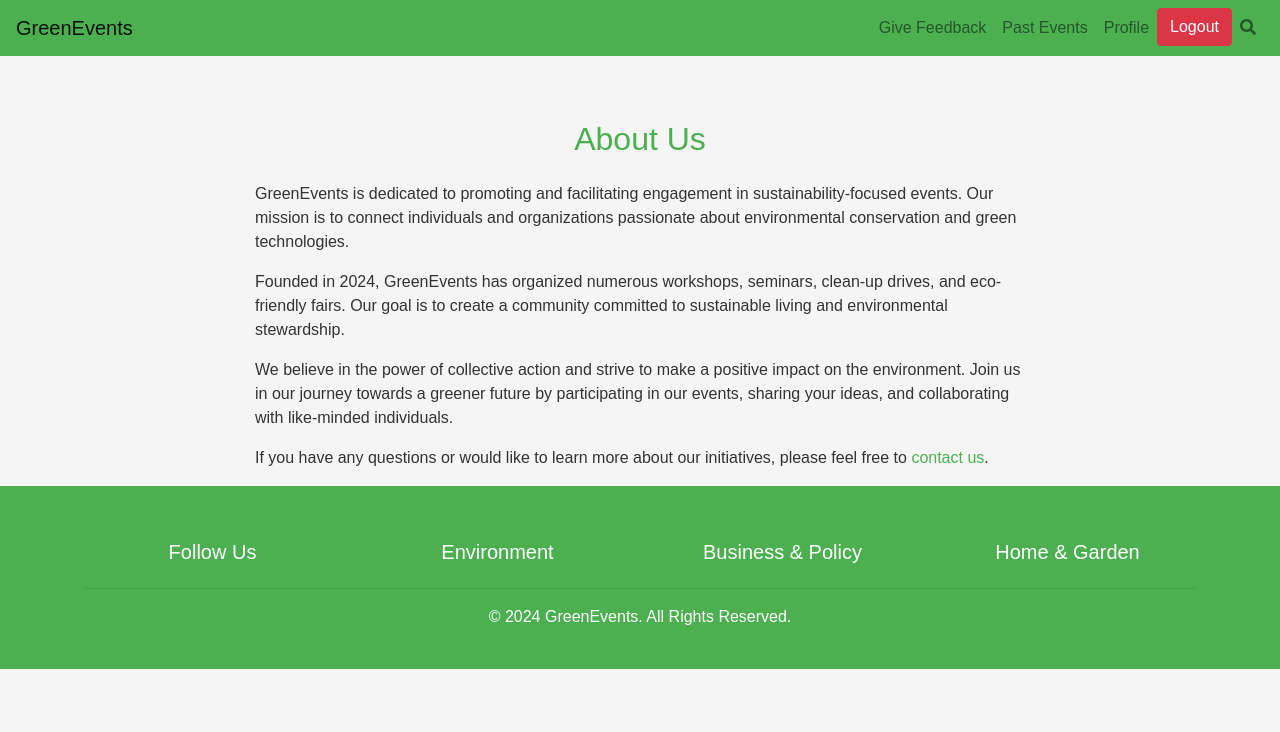
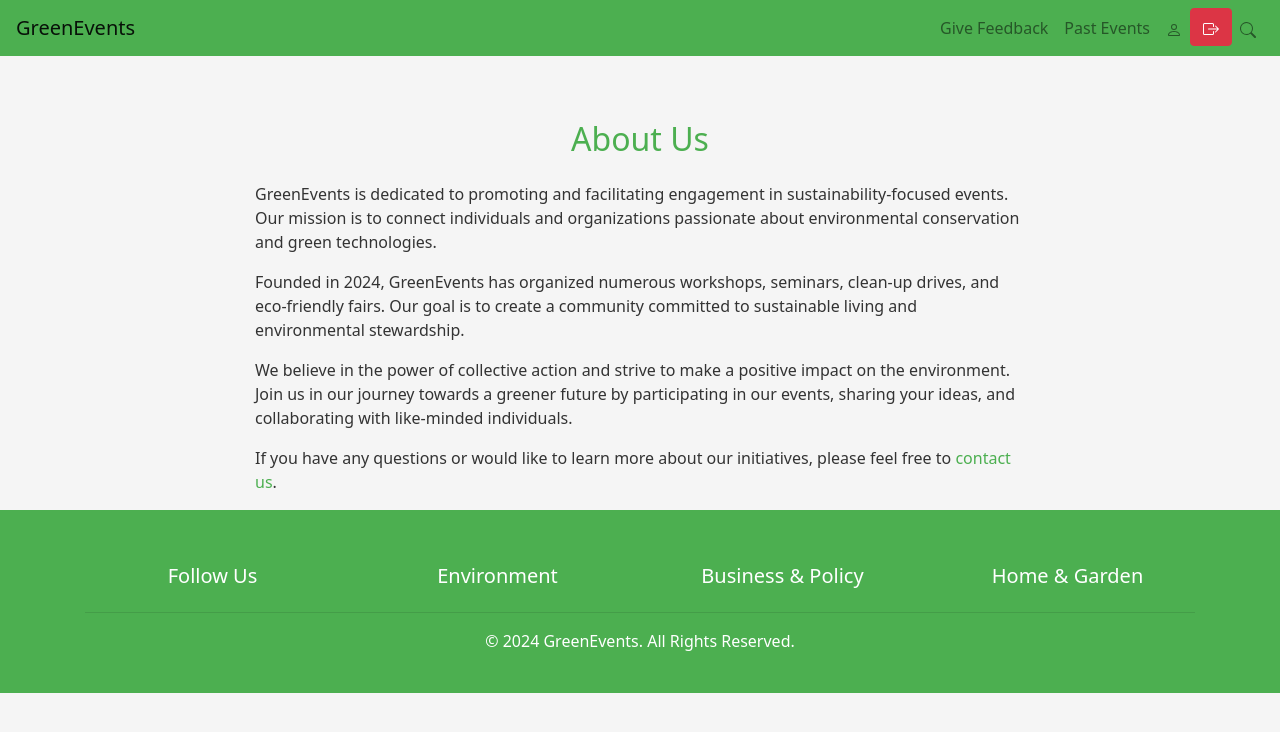
Before and after one commit to SanjayKumarM84/COMP-8347_Green-Events, a Django app: page /about_us/ in a window 1280 px wide. Shown: the top 732 px of the page. Run offline with Django 5.2, Linux system fonts and the light colour scheme; a user stored in the database is signed in; some libraries are stand-ins or nearby versions.

Commit message:
Added Bootstrap UI icons

```diff
--- a/djangoProject/myApp/static/css/style.css
+++ b/djangoProject/myApp/static/css/style.css
@@ -15,7 +15,7 @@
 body {
     background-color: var(--background-color);
     color: var(--text-color);
-    font-family: 'Arial', sans-serif;
+    font-family: 'system-ui', -apple-system;
     display: none;
 }
 
--- a/djangoProject/myApp/templates/base.html
+++ b/djangoProject/myApp/templates/base.html
@@ -25,24 +25,36 @@
                     <a class="nav-link" href="{% url 'user_history' %}">Past Events</a>
                 </li>
                 <li class="nav-item">
-                    <a class="nav-link" href="{% url 'view_profile' %}">Profile</a>
+                    <a class="nav-link" href="{% url 'view_profile' %}"><svg xmlns="http://www.w3.org/2000/svg" width="16" height="16" fill="currentColor" class="bi bi-person" viewBox="0 0 16 16">
+  <path d="M8 8a3 3 0 1 0 0-6 3 3 0 0 0 0 6m2-3a2 2 0 1 1-4 0 2 2 0 0 1 4 0m4 8c0 1-1 1-1 1H3s-1 0-1-1 1-4 6-4 6 3 6 4m-1-.004c-.001-.246-.154-.986-.832-1.664C11.516 10.68 10.289 10 8 10s-3.516.68-4.168 1.332c-.678.678-.83 1.418-.832 1.664z"/>
+</svg></a>
                 </li>
                 <li class="nav-item">
                     <form method="post" action="{% url 'logout' %}" style="display: inline;">
                         {% csrf_token %}
-                        <button type="submit" class="btn btn-danger">Logout</button>
+                        <button type="submit" class="btn btn-danger"><svg xmlns="http://www.w3.org/2000/svg" width="16" height="16" fill="currentColor" class="bi bi-box-arrow-right" viewBox="0 0 16 16">
+  <path fill-rule="evenodd" d="M10 12.5a.5.5 0 0 1-.5.5h-8a.5.5 0 0 1-.5-.5v-9a.5.5 0 0 1 .5-.5h8a.5.5 0 0 1 .5.5v2a.5.5 0 0 0 1 0v-2A1.5 1.5 0 0 0 9.5 2h-8A1.5 1.5 0 0 0 0 3.5v9A1.5 1.5 0 0 0 1.5 14h8a1.5 1.5 0 0 0 1.5-1.5v-2a.5.5 0 0 0-1 0z"/>
+  <path fill-rule="evenodd" d="M15.854 8.354a.5.5 0 0 0 0-.708l-3-3a.5.5 0 0 0-.708.708L14.293 7.5H5.5a.5.5 0 0 0 0 1h8.793l-2.147 2.146a.5.5 0 0 0 .708.708z"/>
+</svg></button>
                     </form>
                 </li>
                 {% else %}
                 <li class="nav-item">
-                    <a class="nav-link" href="{% url 'login' %}">Login</a>
+                    <a class="nav-link" href="{% url 'login' %}"><svg xmlns="http://www.w3.org/2000/svg" width="16" height="16" fill="currentColor" class="bi bi-box-arrow-in-left" viewBox="0 0 16 16">
+  <path fill-rule="evenodd" d="M10 3.5a.5.5 0 0 0-.5-.5h-8a.5.5 0 0 0-.5.5v9a.5.5 0 0 0 .5.5h8a.5.5 0 0 0 .5-.5v-2a.5.5 0 0 1 1 0v2A1.5 1.5 0 0 1 9.5 14h-8A1.5 1.5 0 0 1 0 12.5v-9A1.5 1.5 0 0 1 1.5 2h8A1.5 1.5 0 0 1 11 3.5v2a.5.5 0 0 1-1 0z"/>
+  <path fill-rule="evenodd" d="M4.146 8.354a.5.5 0 0 1 0-.708l3-3a.5.5 0 1 1 .708.708L5.707 7.5H14.5a.5.5 0 0 1 0 1H5.707l2.147 2.146a.5.5 0 0 1-.708.708z"/>
+</svg></a>
                 </li>
                 <li class="nav-item">
                     <a class="nav-link" href="{% url 'register' %}">Signup</a>
                 </li>
                 {% endif %}
                 <li class="nav-item">
-                    <a class="nav-link" href="#" id="searchIcon"><i class="fas fa-search"></i></a>
+                    <a class="nav-link" href="#" id="searchIcon">
+                        <svg xmlns="http://www.w3.org/2000/svg" width="16" height="16" fill="currentColor" class="bi bi-search" viewBox="0 0 16 16">
+                            <path d="M11.742 10.344a6.5 6.5 0 1 0-1.397 1.398h-.001q.044.06.098.115l3.85 3.85a1 1 0 0 0 1.415-1.414l-3.85-3.85a1 1 0 0 0-.115-.1zM12 6.5a5.5 5.5 0 1 1-11 0 5.5 5.5 0 0 1 11 0"/>
+                        </svg>
+                    </a>
                 </li>
             </ul>
         </div>
@@ -54,7 +66,9 @@
                 <input class="form-control mr-sm-2" type="search" placeholder="Search" aria-label="Search" name="q">
                 <input class="form-control mr-sm-2" type="date" placeholder="Date" name="date">
                 <input class="form-control mr-sm-2" type="text" placeholder="Location" name="location">
-                <button class="btn btn-outline-success my-2 my-sm-0" type="submit">Search</button>
+                <button class="btn btn-outline-success my-2 my-sm-0" type="submit"><svg xmlns="http://www.w3.org/2000/svg" width="16" height="16" fill="currentColor" class="bi bi-search" viewBox="0 0 16 16">
+                            <path d="M11.742 10.344a6.5 6.5 0 1 0-1.397 1.398h-.001q.044.06.098.115l3.85 3.85a1 1 0 0 0 1.415-1.414l-3.85-3.85a1 1 0 0 0-.115-.1zM12 6.5a5.5 5.5 0 1 1-11 0 5.5 5.5 0 0 1 11 0"/>
+                        </svg></button>
             </form>
         </div>
         {% block content %}
@@ -67,9 +81,15 @@
                 <div class="col-md-3">
                     <h5 class="footer-heading">Follow Us</h5>
                     <div class="footer-links">
-                        <a href="/socials/" class="social-icon"><img src="{% static 'images/facebook.png' %}" alt="Facebook"></a>
-                        <a href="/socials/" class="social-icon"><img src="{% static 'images/instagram.png' %}" alt="Instagram"></a>
-                        <a href="/socials/" class="social-icon"><img src="{% static 'images/pinterest.png' %}" alt="Pinterest"></a>
+                       <a href="/socials/" class="social-icon"> <svg xmlns="http://www.w3.org/2000/svg" width="16" height="16" fill="currentColor" class="bi bi-twitter-x" viewBox="0 0 16 16">
+  <path d="M12.6.75h2.454l-5.36 6.142L16 15.25h-4.937l-3.867-5.07-4.425 5.07H.316l5.733-6.57L0 .75h5.063l3.495 4.633L12.601.75Zm-.86 13.028h1.36L4.323 2.145H2.865z"/>
+</svg></a>
+                        <a href="/socials/" class="social-icon"><svg xmlns="http://www.w3.org/2000/svg" width="16" height="16" fill="currentColor" class="bi bi-facebook" viewBox="0 0 16 16">
+  <path d="M16 8.049c0-4.446-3.582-8.05-8-8.05C3.58 0-.002 3.603-.002 8.05c0 4.017 2.926 7.347 6.75 7.951v-5.625h-2.03V8.05H6.75V6.275c0-2.017 1.195-3.131 3.022-3.131.876 0 1.791.157 1.791.157v1.98h-1.009c-.993 0-1.303.621-1.303 1.258v1.51h2.218l-.354 2.326H9.25V16c3.824-.604 6.75-3.934 6.75-7.951"/>
+</svg></a>
+                        <a href="/socials/" class="social-icon"><svg xmlns="http://www.w3.org/2000/svg" width="16" height="16" fill="currentColor" class="bi bi-instagram" viewBox="0 0 16 16">
+  <path d="M8 0C5.829 0 5.556.01 4.703.048 3.85.088 3.269.222 2.76.42a3.9 3.9 0 0 0-1.417.923A3.9 3.9 0 0 0 .42 2.76C.222 3.268.087 3.85.048 4.7.01 5.555 0 5.827 0 8.001c0 2.172.01 2.444.048 3.297.04.852.174 1.433.372 1.942.205.526.478.972.923 1.417.444.445.89.719 1.416.923.51.198 1.09.333 1.942.372C5.555 15.99 5.827 16 8 16s2.444-.01 3.298-.048c.851-.04 1.434-.174 1.943-.372a3.9 3.9 0 0 0 1.416-.923c.445-.445.718-.891.923-1.417.197-.509.332-1.09.372-1.942C15.99 10.445 16 10.173 16 8s-.01-2.445-.048-3.299c-.04-.851-.175-1.433-.372-1.941a3.9 3.9 0 0 0-.923-1.417A3.9 3.9 0 0 0 13.24.42c-.51-.198-1.092-.333-1.943-.372C10.443.01 10.172 0 7.998 0zm-.717 1.442h.718c2.136 0 2.389.007 3.232.046.78.035 1.204.166 1.486.275.373.145.64.319.92.599s.453.546.598.92c.11.281.24.705.275 1.485.039.843.047 1.096.047 3.231s-.008 2.389-.047 3.232c-.035.78-.166 1.203-.275 1.485a2.5 2.5 0 0 1-.599.919c-.28.28-.546.453-.92.598-.28.11-.704.24-1.485.276-.843.038-1.096.047-3.232.047s-2.39-.009-3.233-.047c-.78-.036-1.203-.166-1.485-.276a2.5 2.5 0 0 1-.92-.598 2.5 2.5 0 0 1-.6-.92c-.109-.281-.24-.705-.275-1.485-.038-.843-.046-1.096-.046-3.233s.008-2.388.046-3.231c.036-.78.166-1.204.276-1.486.145-.373.319-.64.599-.92s.546-.453.92-.598c.282-.11.705-.24 1.485-.276.738-.034 1.024-.044 2.515-.045zm4.988 1.328a.96.96 0 1 0 0 1.92.96.96 0 0 0 0-1.92m-4.27 1.122a4.109 4.109 0 1 0 0 8.217 4.109 4.109 0 0 0 0-8.217m0 1.441a2.667 2.667 0 1 1 0 5.334 2.667 2.667 0 0 1 0-5.334"/>
+</svg></a>
                     </div>
                 </div>
                 <div class="col-md-3">
```
Also changed, not shown: djangoProject/db.sqlite3, djangoProject/myApp/static/images/facebook.png (deleted), djangoProject/myApp/static/images/instagram.png (deleted), djangoProject/myApp/static/images/pinterest.png (deleted).
